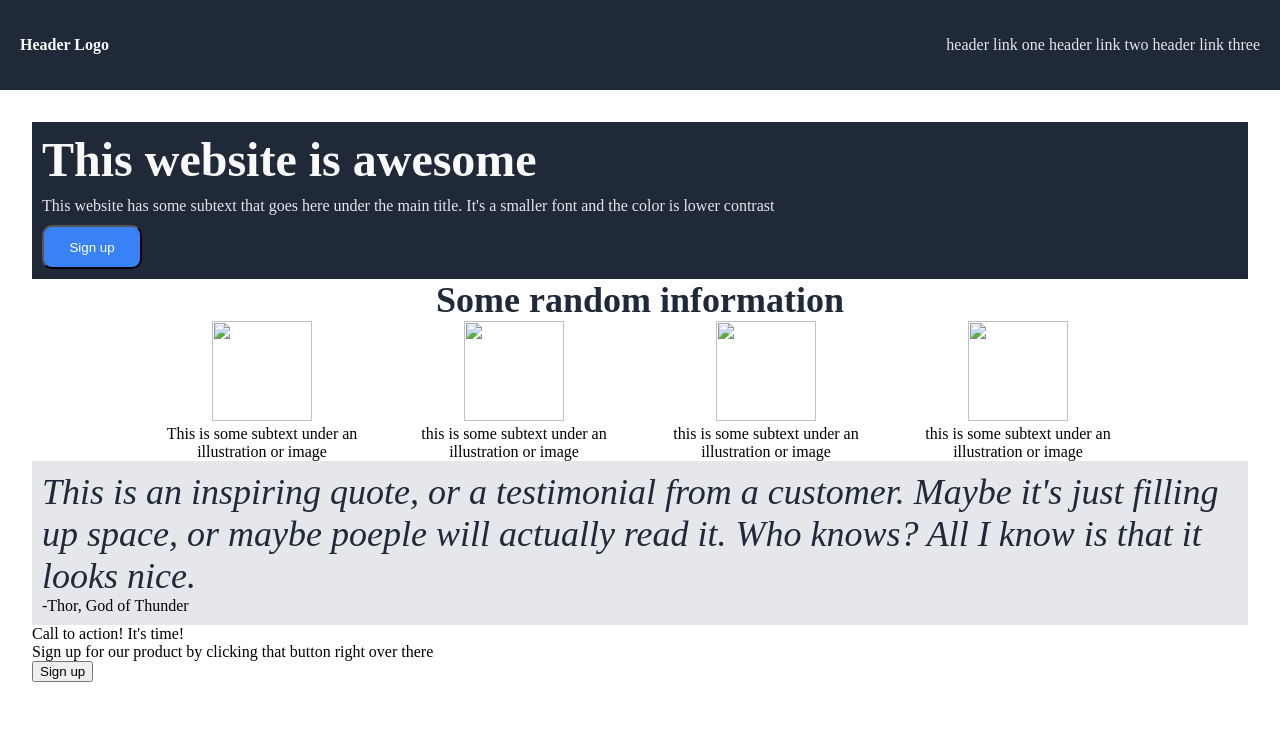
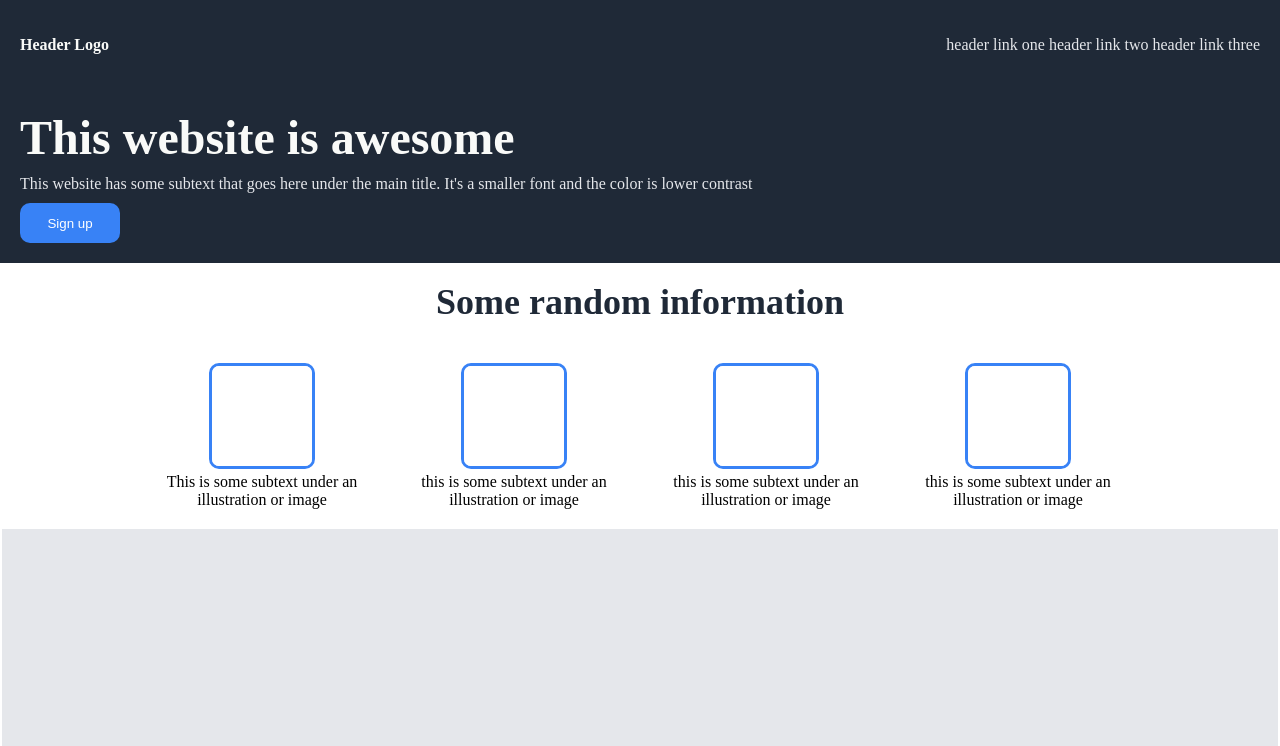
Before and after one commit to YazaoN7/Landing-Page, a plain HTML site: page index.html in a window 1280 px wide. Shown: the top 746 px of the page. Drawn offline with Linux system fonts and the light colour scheme.

Commit message:
updated index.html and style.css, added index.png as placeholder image

```diff
--- a/index.html
+++ b/index.html
@@ -28,19 +28,19 @@
 
         <div class="card-container">
             <div class="info">
-                <img src="">
+                <img src="index.png">
                 <div class="text">This is some subtext under an illustration or image</div>
             </div>
             <div class="info">
-                <img src="">
+                <img src="index.png">
                 <div class="text">this is some subtext under an illustration or image</div>
             </div>
             <div class="info">
-                <img src="">
+                <img src="index.png">
                 <div class="text">this is some subtext under an illustration or image</div>
             </div>
             <div class="info">
-                <img src="">
+                <img src="index.png">
                 <div class="text">this is some subtext under an illustration or image</div>
             </div>
         </div>
@@ -49,10 +49,10 @@
             or maybe poeple will actually read it. Who knows? All I know is that it looks nice.</div>
             <div class="author">-Thor, God of Thunder</div>
         </div>
-        <div>
+        <div class="call-to-action">
             <div>Call to action! It's time!</div>
             <div>Sign up for our product by clicking that button right over there</div>
-            <button>Sign up</button>
+            <button class="button-two">Sign up</button>
         </div>
     </div>
 </body>
--- a/style.css
+++ b/style.css
@@ -16,6 +16,7 @@ body {
     background-color: #3882f6;
     color: white;
     text-align: center;
+    border-style: none;
 }
 
 .container {
@@ -78,6 +79,9 @@ footer {
 img {
     width: 100px;
     height: 100px;
+    border-style: solid;
+    border-color: #3882f6;
+    border-radius: 10px;
 }
 
 .info {
@@ -98,30 +102,69 @@ img {
     color: #1f2937;
     font-weight: 900;
     font-size: 36px;
+    margin-top: 50px;
+    margin-bottom: 40px;
 }
 
 .awesome-container {
     background-color: #1f2937;
     color: #E5E7EB;
-    padding: 10px;
-    margin: 0;
+    padding: 20px;
+    margin: -32px;
     display: flex;
     justify-content: center;
     gap: 10px;
     flex-direction: column;
+    border: 0px;
 }
 
 .quote-text {
     color: #1f2937;
     font-style: italic;
     font-size: 36px;
+    margin: 200px;
 }
 
 .author {
-
+    font-weight: 800;
+    text-align: right;
 }
 
 .quote-section {
     background-color: #E5E7EB;
     padding: 10px;
+    margin-top: 20px;
+    padding: 20px;
+    margin-left: -30px;
+    margin-right: -30px;
+    resize: none;
 }
+
+.button-two {
+    display: flex;
+    justify-content: center;
+    align-items: center;
+    border-radius: 10px;
+    padding: 20px;
+    width: 100px;
+    height: 0px;
+    background-color: #3882f6;
+    color: white;
+    text-align: center;
+    border-style: solid;
+    border-color: #E5E7EB;
+}
+
+.call-to-action {
+    display: flex;
+    background-color: #3882f6;
+    border-style: none;
+    color: #E5E7EB;
+    padding: 20px;
+    margin-top: 20px;
+    border-radius: 10px;
+    justify-content: center;
+    align-items: center;
+    width: 480px;
+    margin-left: auto;
+}
```
Also changed, not shown: index.png (added).
